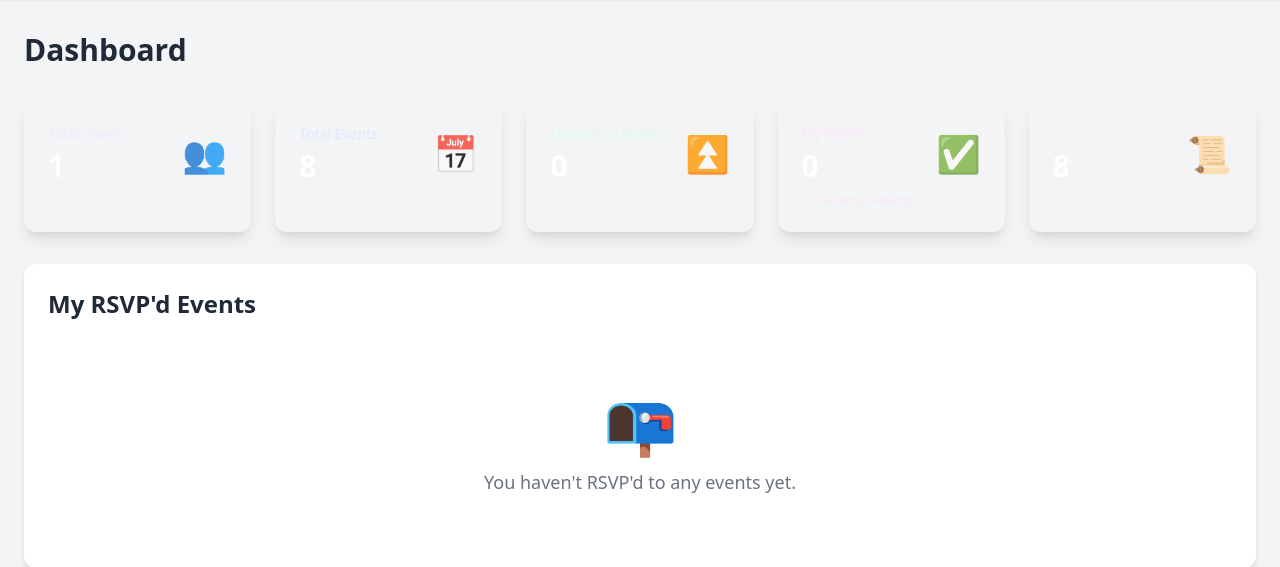
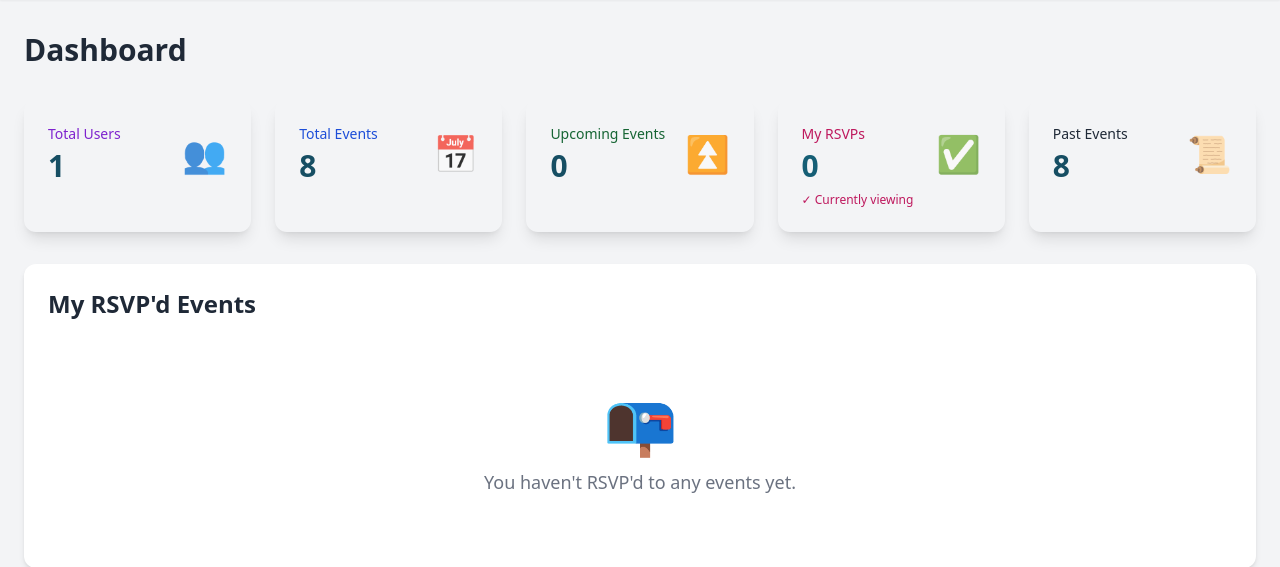
Before and after one commit to Arghay013/django_event_management_CRUD, a Django app: page /dashboard/ in a window 1280 px wide. Shown: the part 65-632 px from the top of the page. Run offline with Django 5.2, Linux system fonts and the light colour scheme; the visitor is signed in with stand-in values (Sample User, id 1); data comes from the database, SQL or seed files in the repository; style sheets or scripts are compiled from the project's sources; some libraries are stand-ins or nearby versions.

Commit message:
task done

```diff
--- a/templates/events/dashboard.html
+++ b/templates/events/dashboard.html
@@ -10,10 +10,10 @@
 <!-- Grid -->
 <div class="grid grid-cols-1 sm:grid-cols-2 md:grid-cols-3 lg:grid-cols-5 gap-6 mb-8">
   <!-- Total Participants -->
-  <div class="bg-gradient-to-br from-purple-500 to-purple-600 p-6 rounded-xl shadow-lg text-white">
+  <div class="bg-gradient-to-br from-purple-500 to-purple-600 p-6 rounded-xl shadow-lg text-cyan-900">
     <div class="flex items-center justify-between">
       <div>
-        <p class="text-purple-100 text-sm font-medium mb-1">Total Users</p>
+        <p class="text-purple-700 text-sm font-medium mb-1">Total Users</p>
         <p class="text-3xl font-bold">{{ total_users }}</p>
       </div>
       <div class="text-4xl opacity-80">👥</div>
@@ -21,58 +21,58 @@
   </div>
 
   <!-- Total Events  -->
-  <a href="?filter=all" class="bg-gradient-to-br {% if filter_type == 'all' %}from-blue-600 to-blue-700{% else %}from-blue-500 to-blue-600{% endif %} p-6 rounded-xl shadow-lg hover:shadow-xl transition-all transform hover:scale-105 text-white">
+  <a href="?filter=all" class="bg-gradient-to-br {% if filter_type == 'all' %}from-blue-600 to-blue-700{% else %}from-blue-500 to-blue-600{% endif %} p-6 rounded-xl shadow-lg hover:shadow-xl transition-all transform hover:scale-105 text-cyan-900">
     <div class="flex items-center justify-between">
       <div>
-        <p class="text-blue-100 text-sm font-medium mb-1">Total Events</p>
+        <p class="text-blue-700 text-sm font-medium mb-1">Total Events</p>
         <p class="text-3xl font-bold">{{ total_events }}</p>
       </div>
       <div class="text-4xl opacity-80">📅</div>
     </div>
     {% if filter_type == 'all' %}
-    <div class="mt-2 text-xs text-blue-100">✓ Currently viewing</div>
+    <div class="mt-2 text-xs text-blue-700">✓ Currently viewing</div>
     {% endif %}
   </a>
 
   <!-- Upcoming Events  -->
-  <a href="?filter=upcoming" class="bg-gradient-to-br {% if filter_type == 'upcoming' %}from-green-600 to-green-700{% else %}from-green-500 to-green-600{% endif %} p-6 rounded-xl shadow-lg hover:shadow-xl transition-all transform hover:scale-105 text-white">
+  <a href="?filter=upcoming" class="bg-gradient-to-br {% if filter_type == 'upcoming' %}from-green-600 to-green-700{% else %}from-green-500 to-green-600{% endif %} p-6 rounded-xl shadow-lg hover:shadow-xl transition-all transform hover:scale-105 text-cyan-900">
     <div class="flex items-center justify-between">
       <div>
-        <p class="text-green-100 text-sm font-medium mb-1">Upcoming Events</p>
+        <p class="text-green-800 text-sm font-medium mb-1">Upcoming Events</p>
         <p class="text-3xl font-bold">{{ upcoming_events }}</p>
       </div>
       <div class="text-4xl opacity-80">⏫</div>
     </div>
     {% if filter_type == 'upcoming' %}
-    <div class="mt-2 text-xs text-green-100">✓ Currently viewing</div>
+    <div class="mt-2 text-xs text-green-700">✓ Currently viewing</div>
     {% endif %}
   </a>
 
   <!-- My RSVPs -->
-  <a href="?filter=rsvp" class="bg-gradient-to-br {% if filter_type == 'rsvp' %}from-pink-600 to-pink-700{% else %}from-pink-500 to-pink-600{% endif %} p-6 rounded-xl shadow-lg hover:shadow-xl transition-all transform hover:scale-105 text-white">
+  <a href="?filter=rsvp" class="bg-gradient-to-br {% if filter_type == 'rsvp' %}from-pink-600 to-pink-700{% else %}from-pink-500 to-pink-600{% endif %} p-6 rounded-xl shadow-lg hover:shadow-xl transition-all transform hover:scale-105 text-cyan-800">
     <div class="flex items-center justify-between">
       <div>
-        <p class="text-pink-100 text-sm font-medium mb-1">My RSVPs</p>
+        <p class="text-pink-700 text-sm font-medium mb-1">My RSVPs</p>
         <p class="text-3xl font-bold">{{ rsvp_events|length }}</p>
       </div>
       <div class="text-4xl opacity-80">✅</div>
     </div>
     {% if filter_type == 'rsvp' %}
-    <div class="mt-2 text-xs text-pink-100">✓ Currently viewing</div>
+    <div class="mt-2 text-xs text-pink-700">✓ Currently viewing</div>
     {% endif %}
   </a>
 
   <!-- Past Events  -->
-  <a href="?filter=past" class="bg-gradient-to-br {% if filter_type == 'past' %}from-gray-600 to-gray-700{% else %}from-gray-500 to-gray-600{% endif %} p-6 rounded-xl shadow-lg hover:shadow-xl transition-all transform hover:scale-105 text-white">
+  <a href="?filter=past" class="bg-gradient-to-br {% if filter_type == 'past' %}from-gray-600 to-gray-700{% else %}from-gray-500 to-gray-600{% endif %} p-6 rounded-xl shadow-lg hover:shadow-xl transition-all transform hover:scale-105 text-cyan-900">
     <div class="flex items-center justify-between">
       <div>
-        <p class="text-gray-100 text-sm font-medium mb-1">Past Events</p>
+        <p class="text-gray-800 text-sm font-medium mb-1">Past Events</p>
         <p class="text-3xl font-bold">{{ past_events }}</p>
       </div>
       <div class="text-4xl opacity-80">📜</div>
     </div>
     {% if filter_type == 'past' %}
-    <div class="mt-2 text-xs text-gray-100">✓ Currently viewing</div>
+    <div class="mt-2 text-xs text-gray-900">✓ Currently viewing</div>
     {% endif %}
   </a>
 </div>
```
Also changed, not shown: templates/events/admin_dashboard.html (+16 -16 lines).
